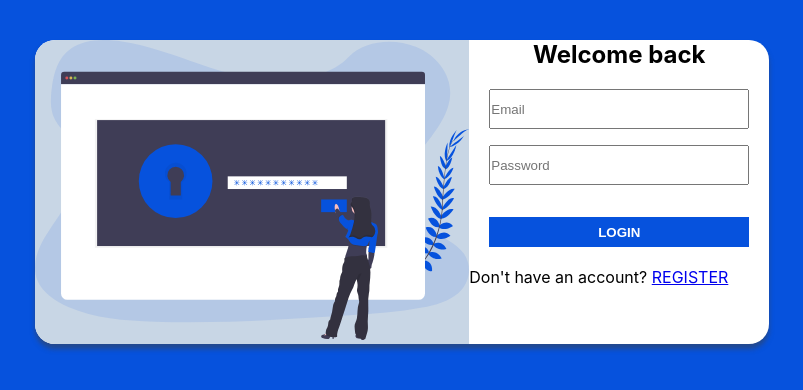
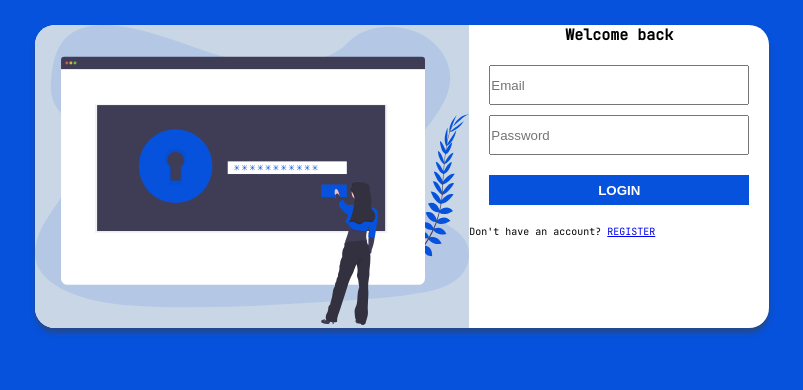
Before and after one commit to shrki416/Chat-App, a React (Create React App) app in the folder Client/: page /login in a window 1280 px wide. Shown: the top 390 px of the page, without its empty margins (238-1041 px from the left). Built offline with nearby package versions, Linux system fonts and the light colour scheme; no server answers.

Commit message:
add new font

```diff
--- a/Client/src/index.css
+++ b/Client/src/index.css
@@ -17,14 +17,15 @@ body {
 }
 
 html {
-  font-family: Arial, Helvetica, sans-serif;
+  /* font-family: "JetBrainsMono-Regular", Helvetica, sans-serif; */
   background: url("./assets/cool-background.png");
-  /* font-size: 16px; */
+  background: var(--bg-grey);
+  font-size: 10px;
 }
 
 body {
-  font-family: -apple-system, BlinkMacSystemFont, "Segoe UI", "Roboto", "Oxygen",
-    "Ubuntu", "Cantarell", "Fira Sans", "Droid Sans", "Helvetica Neue",
+  font-family: "JetBrainsMono-Regular", -apple-system, BlinkMacSystemFont,
+    "Segoe UI", "Roboto", "Oxygen", "Ubuntu", "Cantarell", "Helvetica Neue",
     sans-serif;
   -webkit-font-smoothing: antialiased;
   -moz-osx-font-smoothing: grayscale;
```
